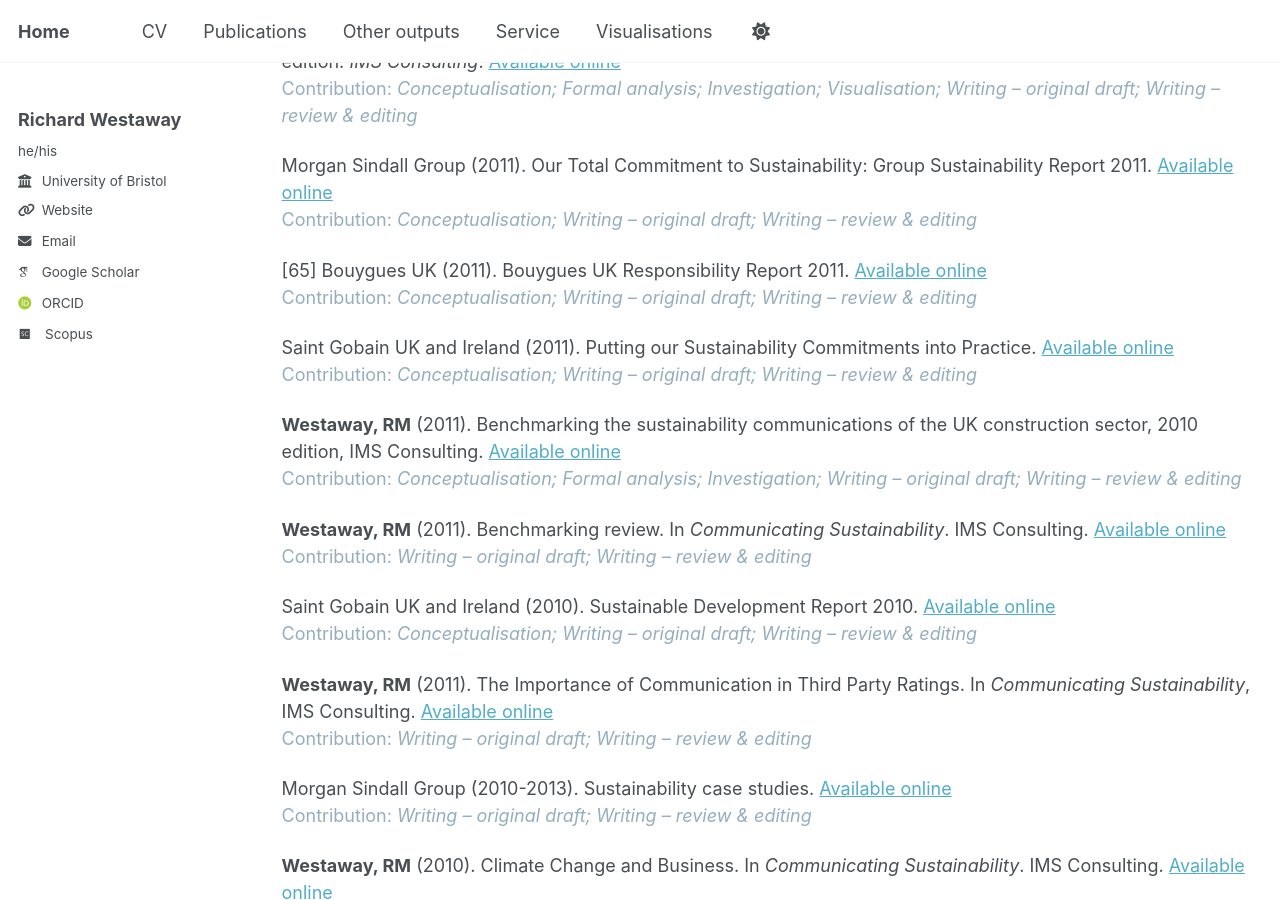
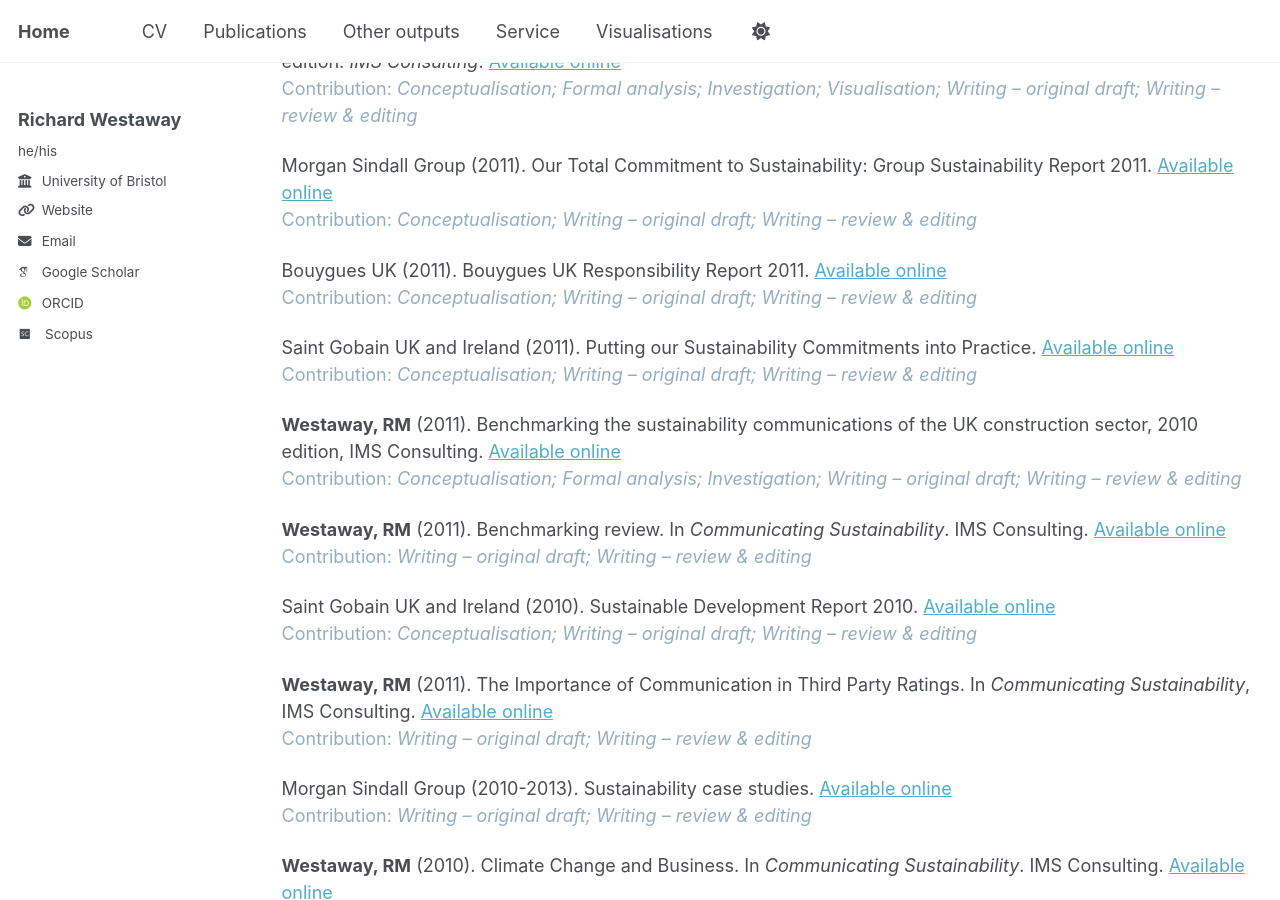
Before and after one commit to richardwestaway/richardwestaway.github.io, a Jekyll site: the page built from _pages/outputs.html, in a window 1280 px wide and 900 px high, scrolled down 7169 px. Built offline with Jekyll 4.4.1, drawn with Linux system fonts in a browser that asks for light colours; some web fonts are replaced.

Commit message:
Update outputs.html

```diff
--- a/_pages/outputs.html
+++ b/_pages/outputs.html
@@ -155,7 +155,7 @@ information package for the UK. Awareness-raising poster, March 2008. <a href="h
 
 <p>Morgan Sindall Group (2011). Our Total Commitment to Sustainability: Group Sustainability Report 2011.&nbsp;<a href="https://d3s3eeezfmyz8l.cloudfront.net/pdfs/group-sustainability-report-2011.pdf" target="_blank" rel="noopener">Available online</a> <br /><span style="color: #95aebf;">Contribution: <em>Conceptualisation; Writing &ndash; original draft; Writing &ndash; review &amp; editing</em></span></p>
 
-<p>[65] Bouygues UK (2011). Bouygues UK Responsibility Report 2011.&nbsp;<a href="https://web.archive.org/web/20230303111157/https://issuu.com/imsplc/docs/bouygues_websingle_160412" target="_blank" rel="noopener">Available online</a><br /><span style="color: #95aebf;">Contribution: <em>Conceptualisation; Writing &ndash; original draft; Writing &ndash; review &amp; editing</em></span></p>
+<p>Bouygues UK (2011). Bouygues UK Responsibility Report 2011.&nbsp;<a href="https://web.archive.org/web/20230303111157/https://issuu.com/imsplc/docs/bouygues_websingle_160412" target="_blank" rel="noopener">Available online</a><br /><span style="color: #95aebf;">Contribution: <em>Conceptualisation; Writing &ndash; original draft; Writing &ndash; review &amp; editing</em></span></p>
 
 <p>Saint Gobain UK&nbsp;and Ireland (2011). Putting our Sustainability Commitments into Practice.&nbsp;<a href="https://www.saint-gobain.co.uk/documents/csr/saint-gobain-uk-ireland-csr-review-2011-0.pdf" target="_blank" rel="noopener">Available online</a> <br /><span style="color: #95aebf;">Contribution: <em>Conceptualisation; Writing &ndash; original draft; Writing &ndash; review &amp; editing</em></span></p>
 
```
